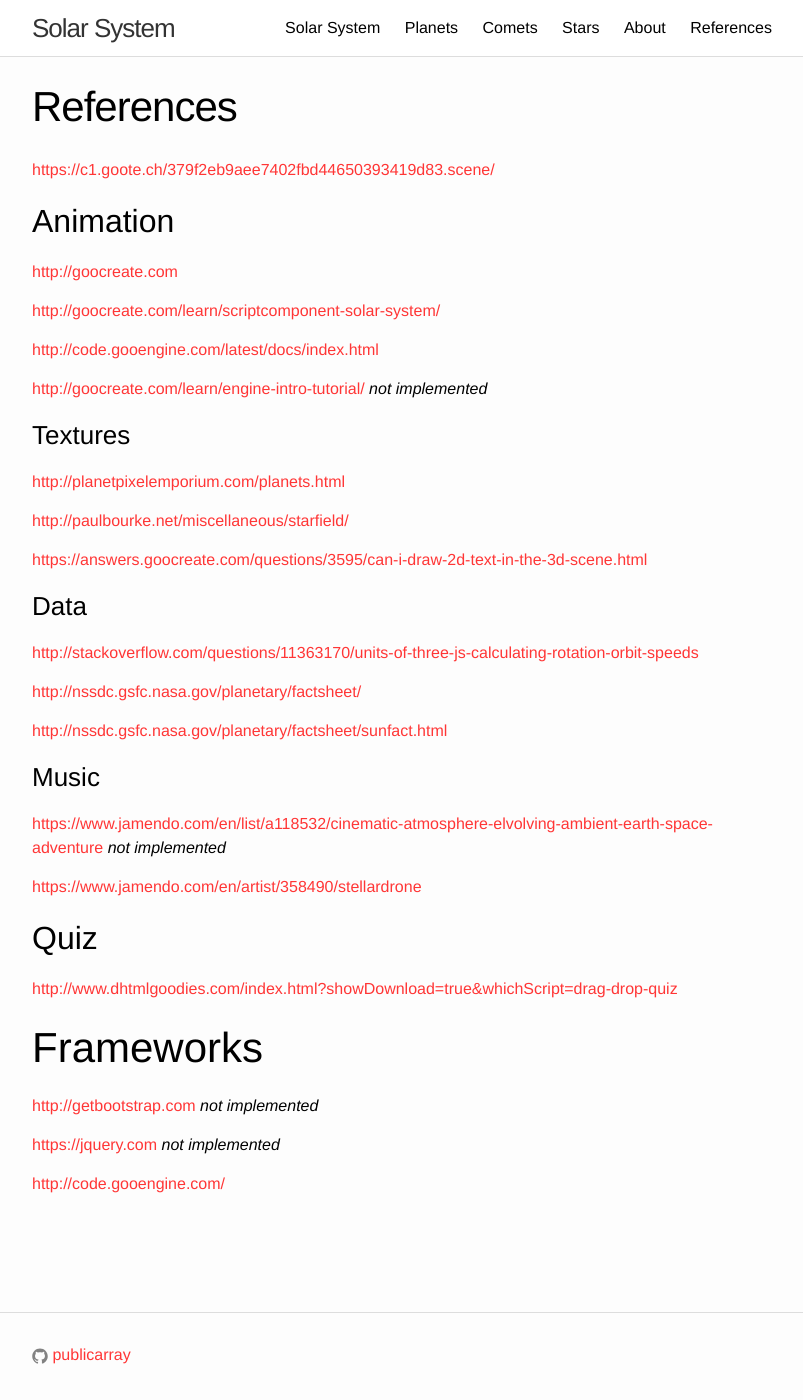
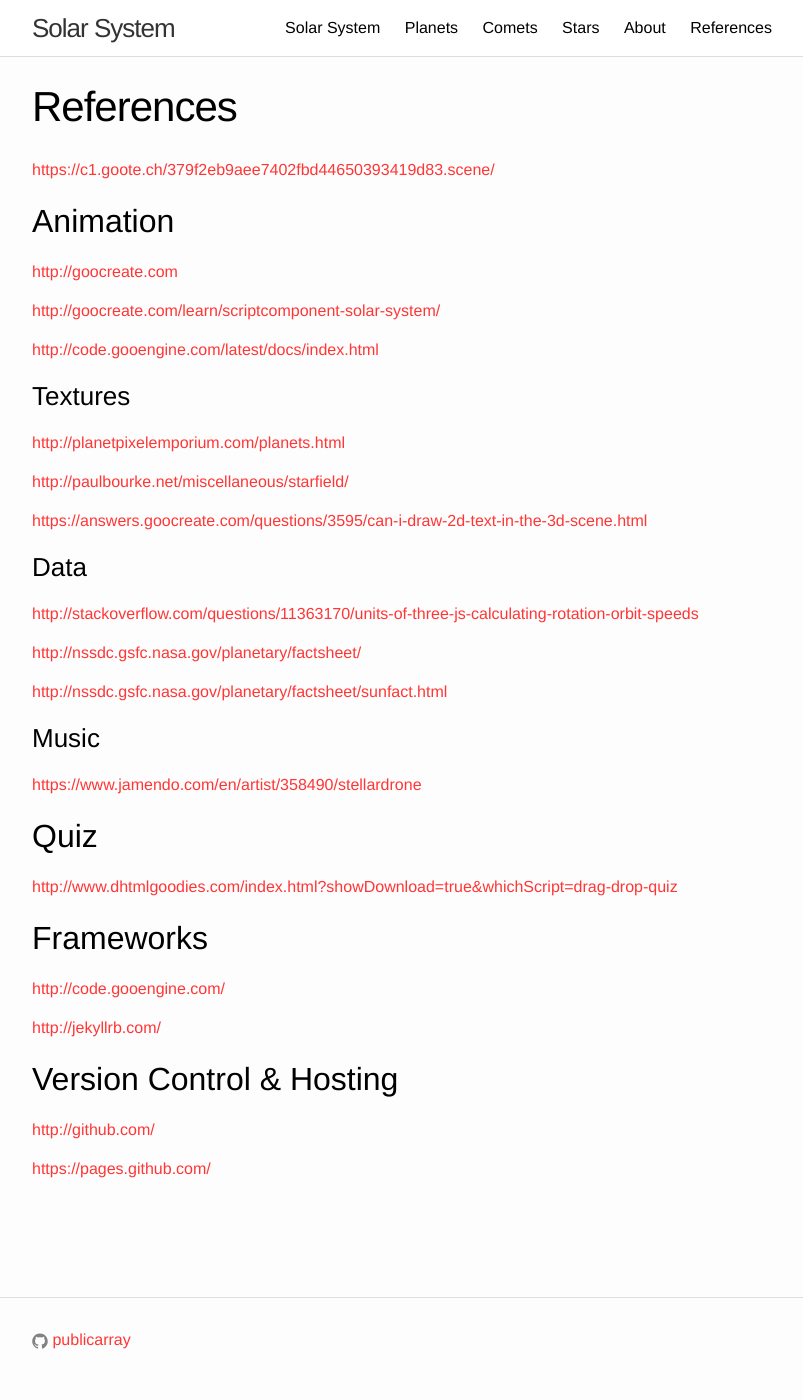
Before and after one commit to martianina/solarsystem, a Jekyll site: the page built from references.md, in a window 1280 px wide and 1400 px high. Shown: the whole window, without its empty margins (238-1041 px from the left). Built offline with Jekyll 4.4.1, drawn with Linux system fonts in a browser that asks for light colours.

Commit message:
update References

```diff
--- a/references.md
+++ b/references.md
@@ -2,6 +2,7 @@
 layout: page
 title: References
 ---
+
 [https://c1.goote.ch/379f2eb9aee7402fbd44650393419d83.scene/](https://c1.goote.ch/379f2eb9aee7402fbd44650393419d83.scene/)
 
 ## Animation
@@ -10,8 +11,6 @@ title: References
 [http://goocreate.com/learn/scriptcomponent-solar-system/](http://goocreate.com/learn/scriptcomponent-solar-system/)
 
 [http://code.gooengine.com/latest/docs/index.html](http://code.gooengine.com/latest/docs/index.html)
-
-[http://goocreate.com/learn/engine-intro-tutorial/](http://goocreate.com/learn/engine-intro-tutorial/) _not implemented_
 
 ### Textures
 [http://planetpixelemporium.com/planets.html](http://planetpixelemporium.com/planets.html)
@@ -28,16 +27,17 @@ title: References
 [http://nssdc.gsfc.nasa.gov/planetary/factsheet/sunfact.html](http://nssdc.gsfc.nasa.gov/planetary/factsheet/sunfact.html)
 
 ### Music
-[https://www.jamendo.com/en/list/a118532/cinematic-atmosphere-elvolving-ambient-earth-space-adventure](https://www.jamendo.com/en/list/a118532/cinematic-atmosphere-elvolving-ambient-earth-space-adventure) _not implemented_
-
 [https://www.jamendo.com/en/artist/358490/stellardrone](https://www.jamendo.com/en/artist/358490/stellardrone)
 
 ## Quiz
 [http://www.dhtmlgoodies.com/index.html?showDownload=true&whichScript=drag-drop-quiz](http://www.dhtmlgoodies.com/index.html?showDownload=true&whichScript=drag-drop-quiz)
 
-# Frameworks
-[http://getbootstrap.com](http://getbootstrap.com) _not implemented_
+## Frameworks
+[http://code.gooengine.com/](http://code.gooengine.com)
 
-[https://jquery.com](https://jquery.com) _not implemented_
+[http://jekyllrb.com/](http://jekyllrb.com)
 
-[http://code.gooengine.com/](http://code.gooengine.com/)
+## Version Control & Hosting
+[http://github.com/](http://github.com)
+
+[https://pages.github.com/](https://pages.github.com)
```
